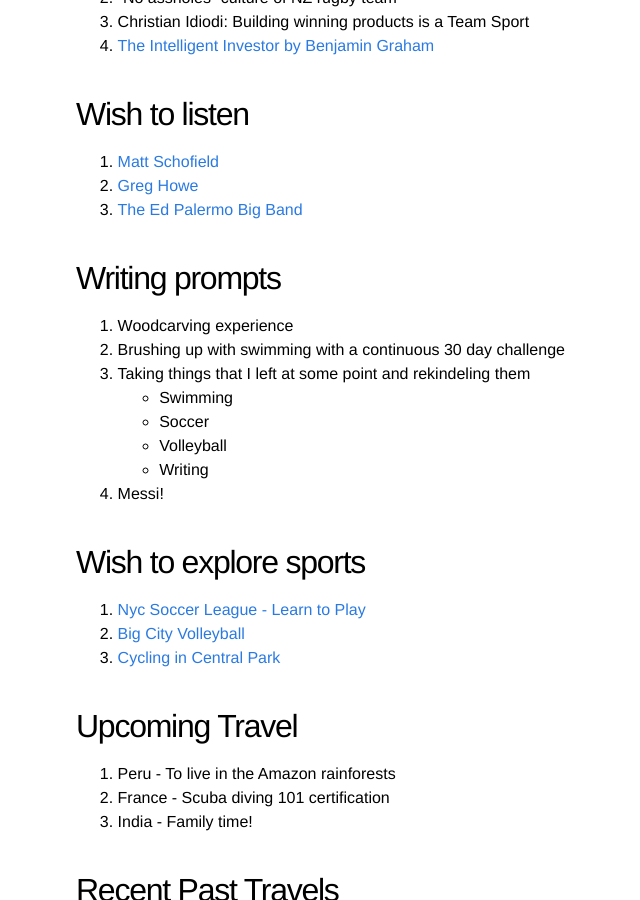
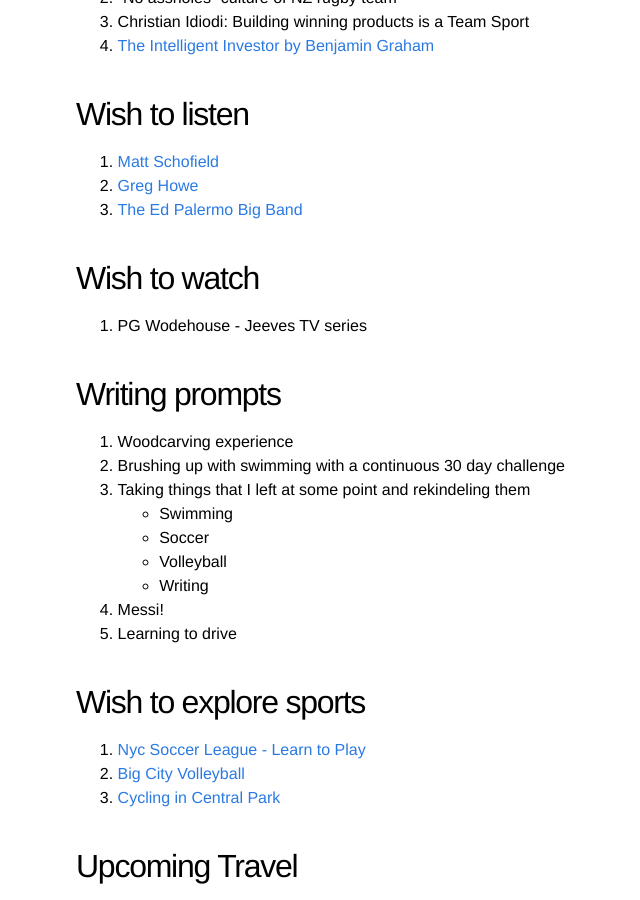
Before and after one commit to kislayabhi/kislayabhi.github.io, a Jekyll site: the page built from _posts/2024-7-23-My-personal-playlist.md, in a window 1280 px wide and 900 px high, scrolled down 2667 px. Shown: the whole window, without its empty margins (164-804 px from the left). Built offline with Jekyll 4.4.1, drawn with Linux system fonts in a browser that asks for light colours; comment, search, counter and statistics services are not loaded.

Commit message:
Update 2024-7-23-My-personal-playlist.md

```diff
--- a/_posts/2024-7-23-My-personal-playlist.md
+++ b/_posts/2024-7-23-My-personal-playlist.md
@@ -89,6 +89,9 @@ I have only recently started realizing that there are certain things out there i
 2. [Greg Howe](https://music.youtube.com/channel/UCrLnkg-SiP0WpZrt1CZpTLA?si=hbhybO7SAW6Adb3v)
 3. [The Ed Palermo Big Band](https://music.youtube.com/channel/UCxptQ3TtgatX4DnVUWeCZ5A?si=HFnzb83dcvqdS8Et)
 
+## Wish to watch
+1. PG Wodehouse - Jeeves TV series
+
 ## Writing prompts
 1. Woodcarving experience
 2. Brushing up with swimming with a continuous 30 day challenge
@@ -98,6 +101,7 @@ I have only recently started realizing that there are certain things out there i
    - Volleyball
    - Writing
 4. Messi!
+5. Learning to drive
 
 ## Wish to explore sports
 1. [Nyc Soccer League - Learn to Play](https://www.betterplayer.com/)
```
